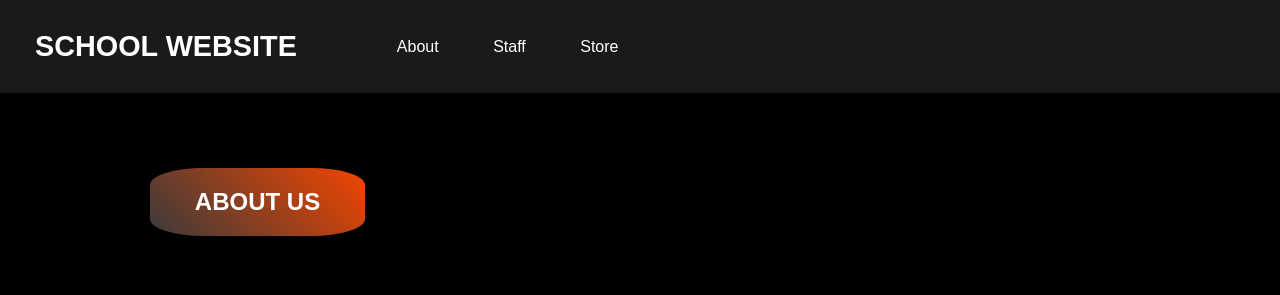
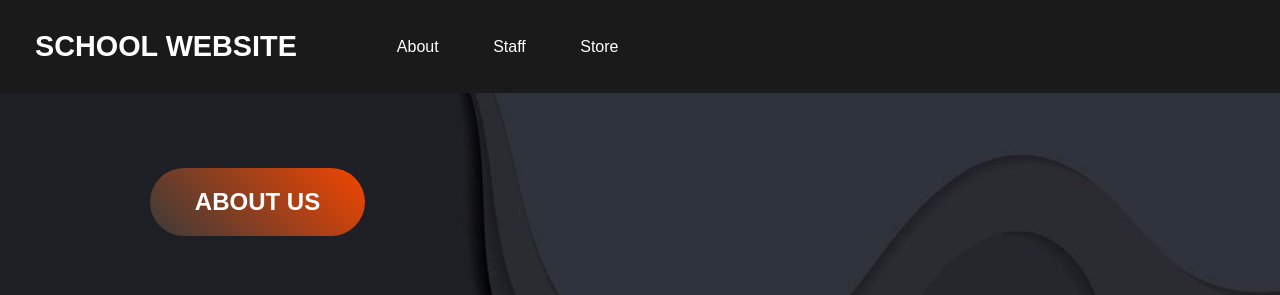
Before and after one commit to Kaiabetes/SchoolShopSite, a plain HTML site: page about.html in a window 1280 px wide. Shown: the top 295 px of the page. Drawn offline with Linux system fonts and the light colour scheme.

Commit message:
Background image added
Also fixed border-radius issues on orange background headers.

```diff
--- a/styles.css
+++ b/styles.css
@@ -1,8 +1,13 @@
+
+
 body {
     margin: 0;
     font-family: Arial, sans-serif;
-    background-color: #000; /* black background */
     color: #fff; /* text to white */
+    background: url(images/background-img.jpg);
+    background-repeat: no-repeat;
+    height: 100vh;
+    background-size: cover;
 }
 
 .container {
@@ -19,7 +24,7 @@ body {
     margin-top: 75px;
     margin-left: 150px;
     background: linear-gradient(45deg, #3a3a3a, #f34500);
-    border-radius: 25%;
+    border-radius: 50px;
     padding: 20px;
     width: 175px;
     text-align: center;
@@ -29,7 +34,7 @@ body {
     margin-top: 75px;
     margin-left: 150px;
     background: linear-gradient(45deg, #3a3a3a, #f34500);
-    border-radius: 25%;
+    border-radius: 50px;
     padding: 20px;
     width: 175px;
     text-align: center;
```
Also changed, not shown: images/background-img.jpg (added).
